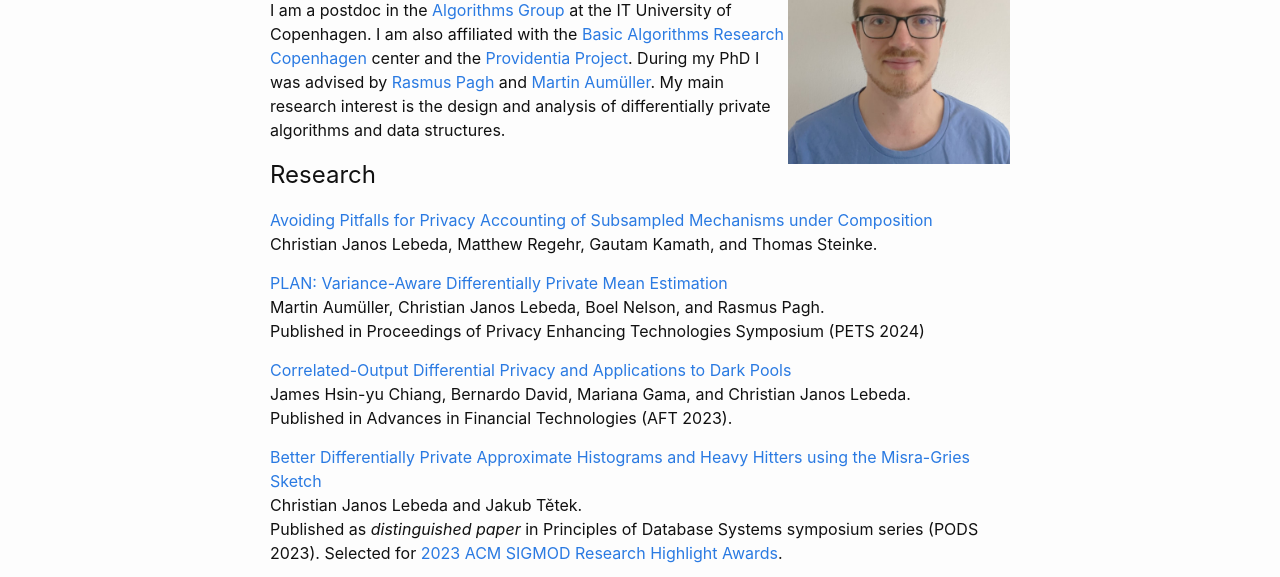
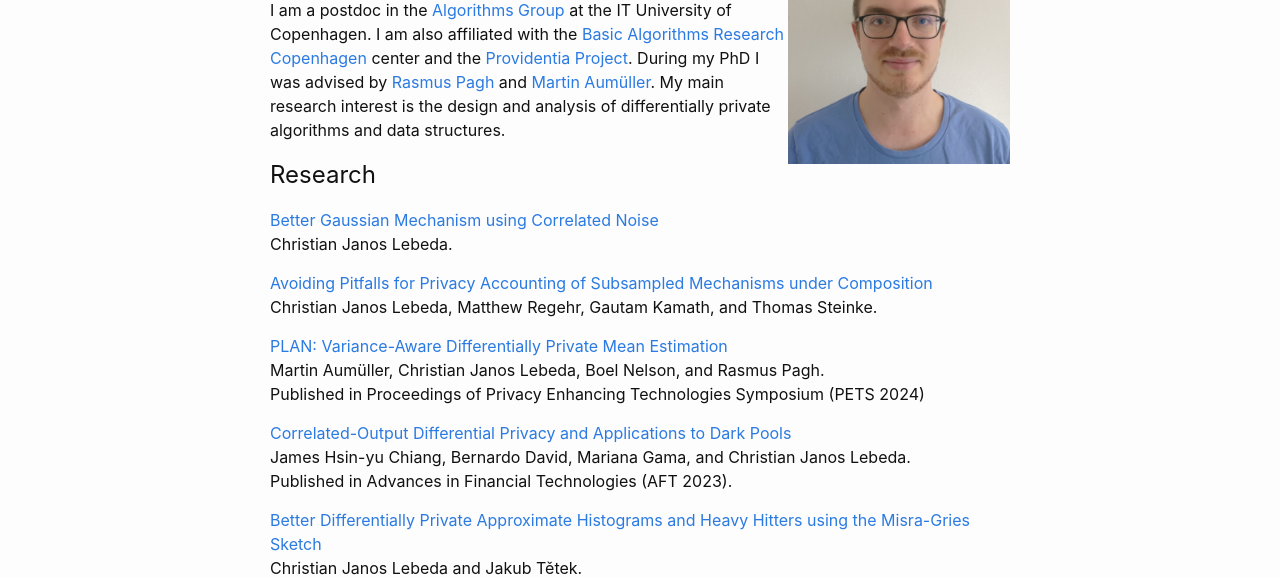
Before and after one commit to ChristianLebeda/ChristianLebeda.github.io, a plain HTML site: page index.html in a window 1280 px wide. Shown: the part 172-749 px from the top of the page. Drawn offline with Linux system fonts and the light colour scheme.

Commit message:
Added better gaussian

```diff
--- a/index.html
+++ b/index.html
@@ -46,6 +46,9 @@ My main research interest is the design and analysis of differentially private a
 
 <h2 id="research">Research</h2>
 
+<p><a href="https://arxiv.org/abs/2408.06853">Better Gaussian Mechanism using Correlated Noise</a><br />
+Christian Janos Lebeda.</p>
+
 <p><a href="https://arxiv.org/abs/2405.20769">Avoiding Pitfalls for Privacy Accounting of Subsampled Mechanisms under Composition</a><br />
 Christian Janos Lebeda, Matthew Regehr, Gautam Kamath, and Thomas Steinke.</p>
 
```
